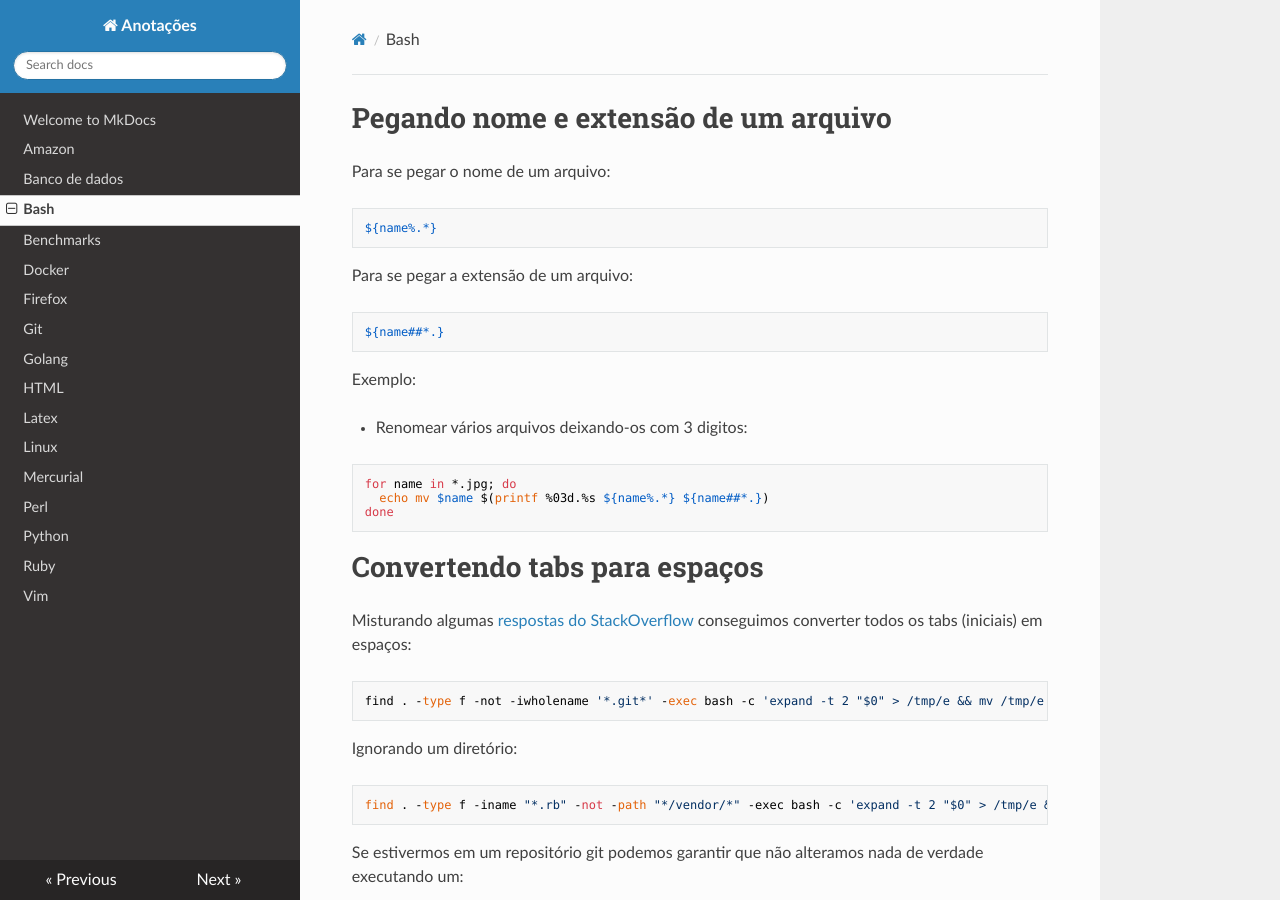
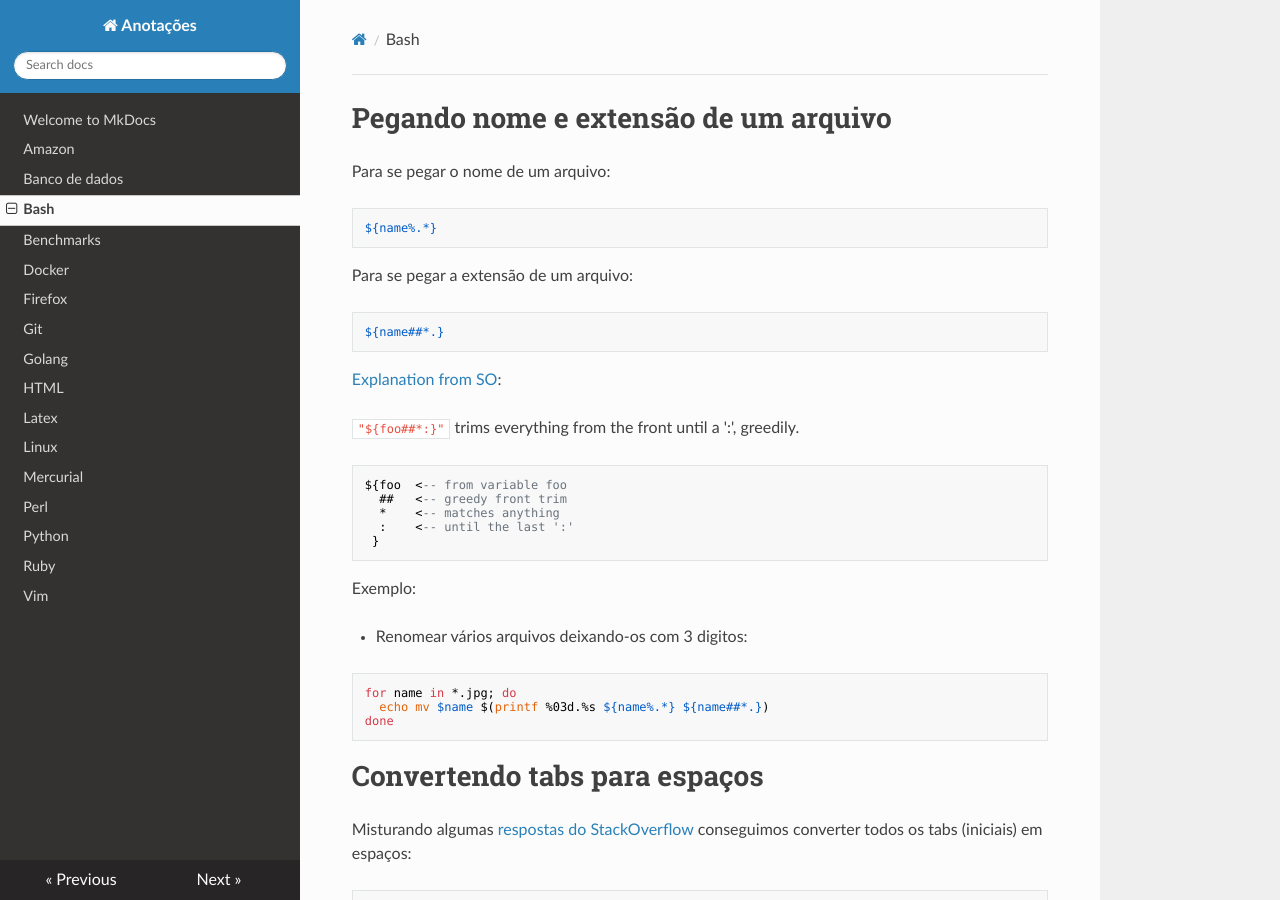
Before and after one commit to hposca/useful_notes, an MkDocs documentation site: the page built from docs/bash.md, in a window 1280 px wide and 900 px high. Built offline with MkDocs 1.6.1, drawn with Linux system fonts in a browser that asks for light colours; nearby versions of some CDN libraries; old or Windows-style settings are respelled for this version of MkDocs.

Commit message:
Explaining why bash variable substitution works

````diff
--- a/docs/bash.md
+++ b/docs/bash.md
@@ -11,6 +11,20 @@ Para se pegar a extensão de um arquivo:
 ~~~ Bash
 ${name##*.}
 ~~~
+
+[Explanation from SO](https://stackoverflow.com/a/3162500):
+
+`"${foo##*:}"` trims everything from the front until a ':', greedily.
+
+```
+${foo  <-- from variable foo
+  ##   <-- greedy front trim
+  *    <-- matches anything
+  :    <-- until the last ':'
+ }
+```
+
+
 
 Exemplo:
 
````
